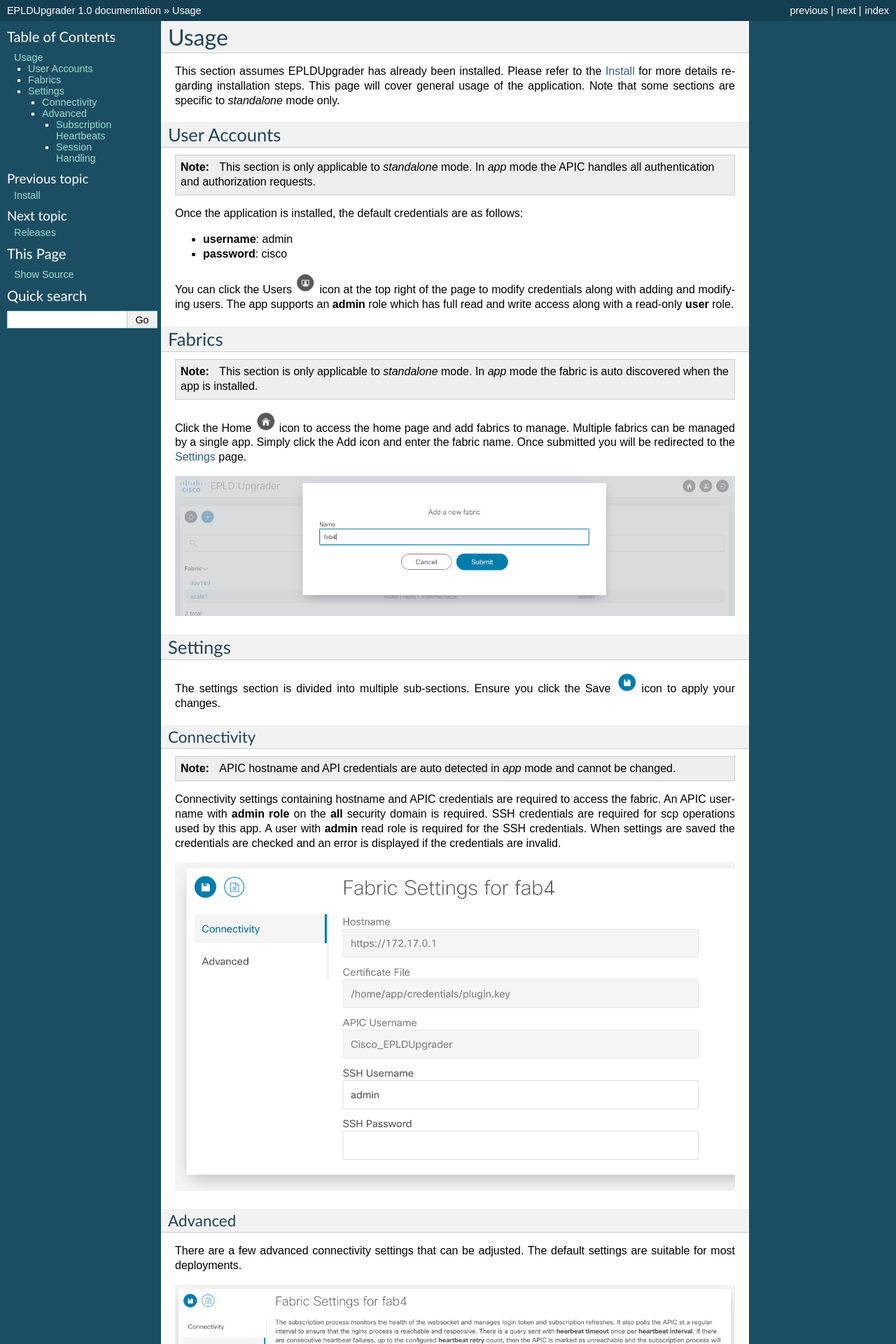
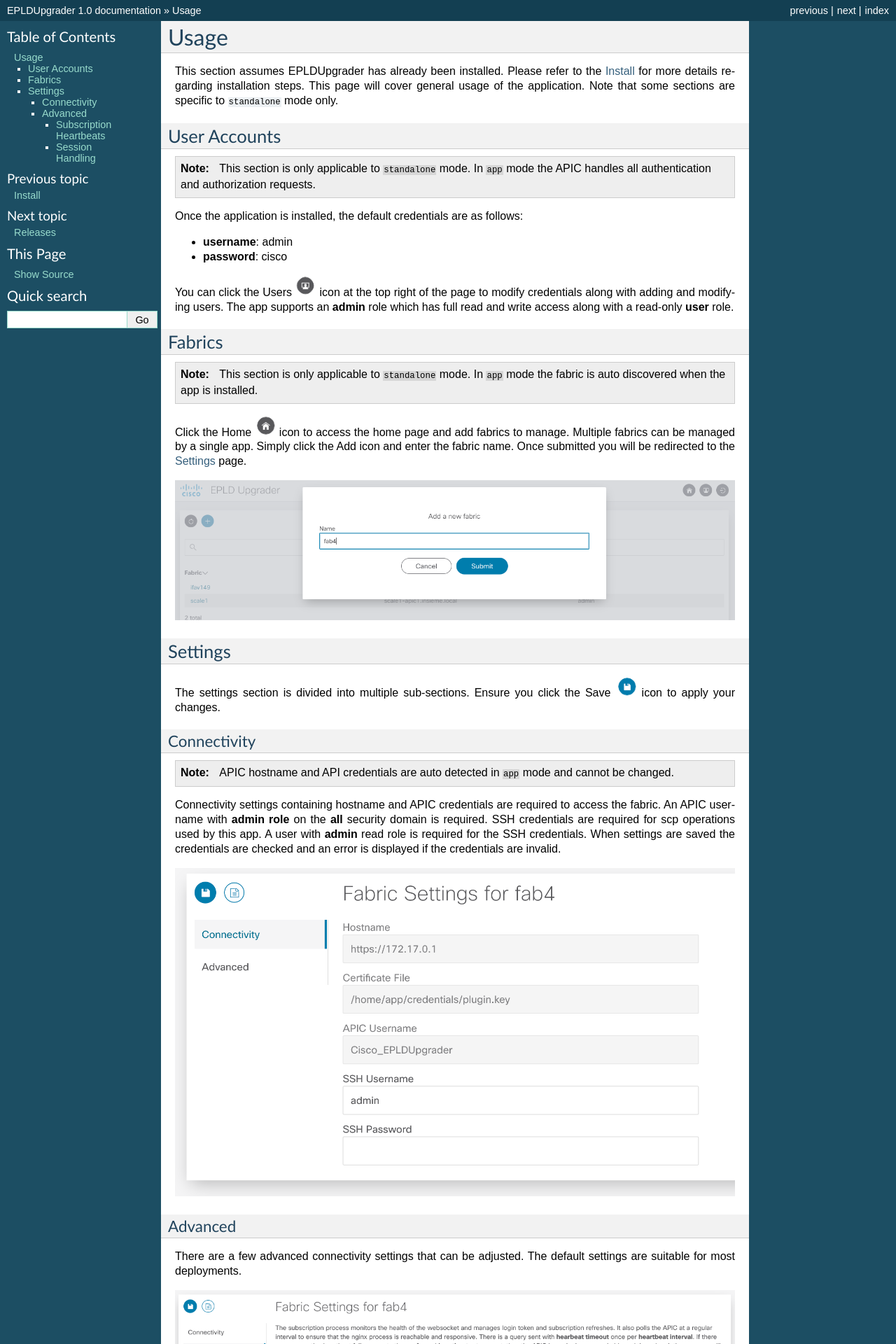
Before and after one commit to welkin0/EPLDUpgraderDocs, a Sphinx documentation site: the page built from docs/usage.rst, in a window 1280 px wide. Shown: the top 1920 px of the page at 70% size. Built offline with Sphinx 7.4.7, drawn with Linux system fonts in a browser that asks for light colours.

Commit message:
doc fixes

```diff
--- a/docs/install.rst
+++ b/docs/install.rst
@@ -35,5 +35,5 @@
     host$ docker run --name ept -p 5000:443 -d agccie/epldupgrader:latest
 
 The command will start an instance of EPLDUpgrader with the web server running on port
-5000. Login to the web UI at `https://localhost:5000 <https://localhost:5000>`_.  See the usage
-section for further details regarding how to use the app.
+5000. Login to the web UI at `https://localhost:5000 <https://localhost:5000>`_.  See the
+ :ref:`usage` section for further details regarding how to use the app.
--- a/docs/introduction.rst
+++ b/docs/introduction.rst
@@ -10,6 +10,8 @@
         ></iframe>
     </div>
 
+
+
 The EPLD Upgrader app is a Cisco ACI application that allows administrators to upgrade switch EPLD
 images. The EPLD image is extracted from the user selected NXOS image, copied to the switch, and
 then used as the base EPLD for upgrade. EPLD upgrades require a board power cycle on the switch
--- a/docs/usage.rst
+++ b/docs/usage.rst
@@ -5,13 +5,13 @@
 
 This section assumes EPLDUpgrader has already been installed. Please refer to the
 :ref:`install` for more details regarding installation steps. This page will cover general usage of
-the application.  Note that some sections are specific to `standalone` mode only.
+the application.  Note that some sections are specific to ``standalone`` mode only.
 
 User Accounts
 -------------
 
-.. note:: This section is only applicable to `standalone` mode. In `app` mode the APIC handles all
-          authentication and authorization requests.
+.. note:: This section is only applicable to ``standalone`` mode. In ``app`` mode the APIC handles
+          all authentication and authorization requests.
 
 Once the application is installed, the default credentials are as follows:
 
@@ -25,7 +25,7 @@
 Fabrics
 -------
 
-.. note:: This section is only applicable to `standalone` mode. In `app` mode the fabric is auto
+.. note:: This section is only applicable to ``standalone`` mode. In ``app`` mode the fabric is auto
           discovered when the app is installed.
 
 Click the Home |home-icon| icon to access the home page and add fabrics to manage. Multiple fabrics
@@ -60,7 +60,7 @@
 Connectivity
 ^^^^^^^^^^^^
 
-.. note:: APIC hostname and API credentials are auto detected in `app` mode and cannot be changed.
+.. note:: APIC hostname and API credentials are auto detected in ``app`` mode and cannot be changed.
 
 Connectivity settings containing hostname and APIC credentials are required to access the fabric. An
 APIC username with **admin role** on the **all** security domain is required. SSH credentials are
```
Also changed, not shown: other parts of docs/install.rst (+1 -1 lines).
